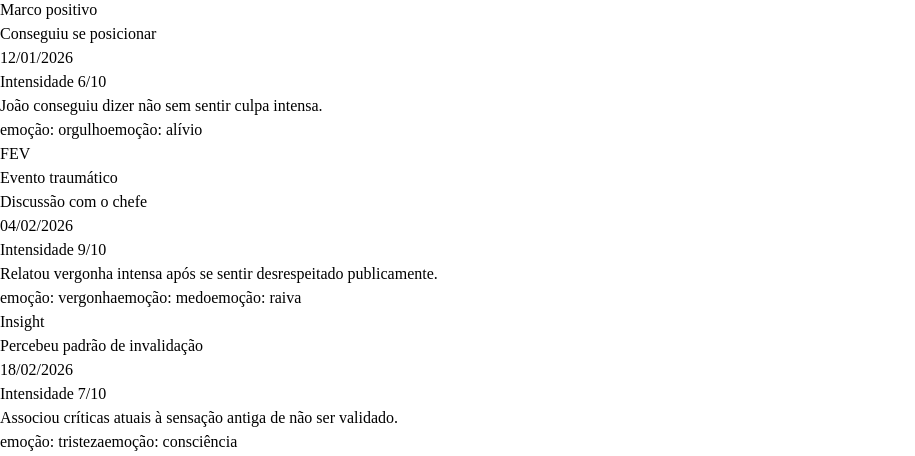
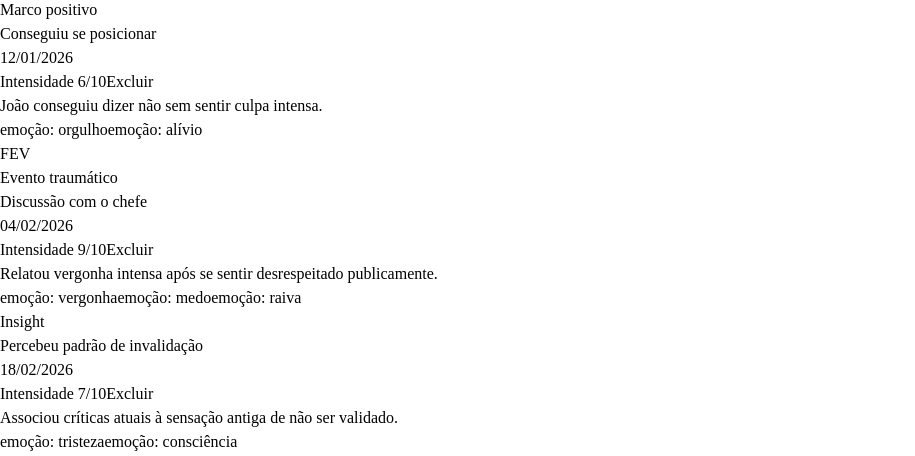
Before and after one commit to FelipeHolandaNovelino/trama-web, a React (Vite) app: page / in a window 1280 px wide. Shown: the part 338-794 px from the top of the page, without its empty margins (0-915 px from the left). Built offline with nearby package versions, Linux system fonts and the light colour scheme.

Commit message:
Permite excluir blocos da timeline

```diff
--- a/src/components/Timeline.jsx
+++ b/src/components/Timeline.jsx
@@ -36,7 +36,11 @@ function groupBlocksByArrayField(blocks, fieldName) {
   }, {})
 }
 
-function GroupedTimelineView({ groupedBlocks, onOpenConnectedBlock }) {
+function GroupedTimelineView({
+  groupedBlocks,
+  onOpenConnectedBlock,
+  onDeleteBlock,
+}) {
   const groups = Object.entries(groupedBlocks).sort(([firstName], [secondName]) =>
     firstName.localeCompare(secondName)
   )
@@ -66,6 +70,7 @@ function GroupedTimelineView({ groupedBlocks, onOpenConnectedBlock }) {
                 key={`${groupName}-${block.id}`}
                 block={block}
                 onOpenConnectedBlock={onOpenConnectedBlock}
+                onDeleteBlock={onDeleteBlock}
               />
             ))}
           </div>
@@ -75,7 +80,11 @@ function GroupedTimelineView({ groupedBlocks, onOpenConnectedBlock }) {
   )
 }
 
-function ChronologicalTimelineView({ timelineData, onOpenConnectedBlock }) {
+function ChronologicalTimelineView({
+  timelineData,
+  onOpenConnectedBlock,
+  onDeleteBlock,
+}) {
   return (
     <div className="mt-8 space-y-10">
       {timelineData.map((yearGroup) => (
@@ -100,6 +109,7 @@ function ChronologicalTimelineView({ timelineData, onOpenConnectedBlock }) {
                       key={block.id}
                       block={block}
                       onOpenConnectedBlock={onOpenConnectedBlock}
+                      onDeleteBlock={onDeleteBlock}
                     />
                   ))}
                 </div>
@@ -112,7 +122,7 @@ function ChronologicalTimelineView({ timelineData, onOpenConnectedBlock }) {
   )
 }
 
-export function Timeline({ timelineData }) {
+export function Timeline({ timelineData, onDeleteBlock }) {
   const [selectedBlock, setSelectedBlock] = useState(null)
   const [selectedMode, setSelectedMode] = useState("chronological")
 
@@ -176,6 +186,7 @@ export function Timeline({ timelineData }) {
         <ChronologicalTimelineView
           timelineData={timelineData}
           onOpenConnectedBlock={handleOpenConnectedBlock}
+          onDeleteBlock={onDeleteBlock}
         />
       )}
 
@@ -183,6 +194,7 @@ export function Timeline({ timelineData }) {
         <GroupedTimelineView
           groupedBlocks={emotionalGroups}
           onOpenConnectedBlock={handleOpenConnectedBlock}
+          onDeleteBlock={onDeleteBlock}
         />
       )}
 
@@ -190,6 +202,7 @@ export function Timeline({ timelineData }) {
         <GroupedTimelineView
           groupedBlocks={relationalGroups}
           onOpenConnectedBlock={handleOpenConnectedBlock}
+          onDeleteBlock={onDeleteBlock}
         />
       )}
 
--- a/src/components/TimelineBlock.jsx
+++ b/src/components/TimelineBlock.jsx
@@ -1,6 +1,10 @@
 import { useState } from "react"
 
-export function TimelineBlock({ block, onOpenConnectedBlock }) {
+export function TimelineBlock({
+  block,
+  onOpenConnectedBlock,
+  onDeleteBlock,
+}) {
   const [isOpen, setIsOpen] = useState(false)
 
   const colorByType = {
@@ -8,6 +12,7 @@ export function TimelineBlock({ block, onOpenConnectedBlock }) {
     "Evento traumático": "border-rose-200 bg-rose-50",
     Insight: "border-amber-200 bg-amber-50",
     Evento: "border-blue-200 bg-blue-50",
+    "Observação clínica": "border-slate-200 bg-slate-50",
   }
 
   const connectionColorByStrength = {
@@ -30,9 +35,21 @@ export function TimelineBlock({ block, onOpenConnectedBlock }) {
           <p className="mt-1 text-xs text-slate-500">{block.date}</p>
         </div>
 
-        <span className="rounded-full bg-white/70 px-2 py-1 text-xs text-slate-700">
-          Intensidade {block.intensity}/10
-        </span>
+        <div className="flex flex-col items-end gap-2">
+          <span className="rounded-full bg-white/70 px-2 py-1 text-xs text-slate-700">
+            Intensidade {block.intensity}/10
+          </span>
+
+          <button
+            onClick={(event) => {
+              event.stopPropagation()
+              onDeleteBlock(block.id)
+            }}
+            className="rounded-full bg-white/80 px-3 py-1 text-xs font-medium text-rose-700 hover:bg-rose-100"
+          >
+            Excluir
+          </button>
+        </div>
       </div>
 
       <p className="mt-3 text-sm text-slate-600">{block.text}</p>
--- a/src/components/TimelineBlockModal.jsx
+++ b/src/components/TimelineBlockModal.jsx
@@ -69,7 +69,9 @@ export function TimelineBlockModal({ block, onClose }) {
           </div>
 
           <div className="rounded-2xl bg-slate-50 p-4">
-            <p className="text-xs font-semibold text-slate-500">Tags clínicas</p>
+            <p className="text-xs font-semibold text-slate-500">
+              Tags clínicas
+            </p>
 
             <div className="mt-2 flex flex-wrap gap-2">
               {block.tags.map((tag) => (
--- a/src/pages/PatientPage.jsx
+++ b/src/pages/PatientPage.jsx
@@ -106,6 +106,35 @@ function addBlockToTimeline(currentTimeline, newBlock) {
   })
 }
 
+function removeBlockFromTimeline(currentTimeline, blockIdToRemove) {
+  return currentTimeline
+    .map((yearGroup) => {
+      const months = yearGroup.months
+        .map((monthGroup) => {
+          const blocks = monthGroup.blocks
+            .filter((block) => block.id !== blockIdToRemove)
+            .map((block) => ({
+              ...block,
+              connections: (block.connections || []).filter(
+                (connection) => connection.targetBlockId !== blockIdToRemove
+              ),
+            }))
+
+          return {
+            ...monthGroup,
+            blocks,
+          }
+        })
+        .filter((monthGroup) => monthGroup.blocks.length > 0)
+
+      return {
+        ...yearGroup,
+        months,
+      }
+    })
+    .filter((yearGroup) => yearGroup.months.length > 0)
+}
+
 function getInitialTimeline() {
   const savedTimeline = localStorage.getItem(STORAGE_KEY)
 
@@ -140,6 +169,16 @@ export function PatientPage() {
     )
   }
 
+  function handleDeleteBlock(blockId) {
+    const confirmed = confirm("Tem certeza que deseja excluir este bloco?")
+
+    if (!confirmed) return
+
+    setTimelineData((currentTimeline) =>
+      removeBlockFromTimeline(currentTimeline, blockId)
+    )
+  }
+
   function handleResetTimeline() {
     const confirmed = confirm(
       "Tem certeza que deseja restaurar a timeline inicial? Os blocos criados localmente serão apagados."
@@ -168,7 +207,10 @@ export function PatientPage() {
       </div>
 
       <div className="mt-6 grid grid-cols-1 gap-6 xl:grid-cols-[1fr_360px]">
-        <Timeline timelineData={timelineData} />
+        <Timeline
+          timelineData={timelineData}
+          onDeleteBlock={handleDeleteBlock}
+        />
         <RightPanel patient={patient} />
       </div>
 
```
